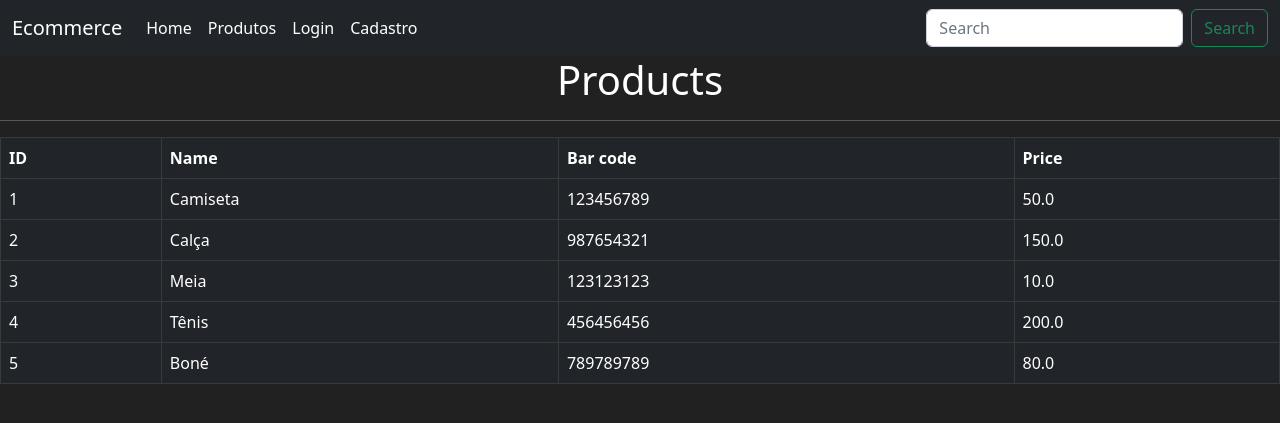
After one commit to HenriqueCole/flask, a Flask app: page /products in a window 1280 px wide. The commit adds this page. Shown: the top 423 px of the page. Run offline with Flask 3, Linux system fonts and the light colour scheme.

Commit message:
feat: insert products and change the page route by clicking

```diff
--- a/e-commerce/app.py
+++ b/e-commerce/app.py
@@ -4,5 +4,21 @@ app = Flask(__name__)
 
 
 @app.route('/')
-def hello_world():
+def index():
     return render_template('home.html')
+
+
+@app.route('/products')
+def product_page():
+    items = [
+        {"id": 1, "name": "Camiseta", "bar_code": "123456789", "price": 50.00},
+        {"id": 2, "name": "Calça", "bar_code": "987654321", "price": 150.00},
+        {"id": 3, "name": "Meia", "bar_code": "123123123", "price": 10.00},
+        {"id": 4, "name": "Tênis", "bar_code": "456456456", "price": 200.00},
+        {"id": 5, "name": "Boné", "bar_code": "789789789", "price": 80.00},
+    ]
+    return render_template("products.html", items=items)
+
+
+if __name__ == '__main__':
+    app.run()
--- /dev/null
+++ b/e-commerce/templates/base.html
@@ -0,0 +1,86 @@
+<!DOCTYPE html>
+<html lang="en">
+  <head>
+    <meta charset="UTF-8" />
+    <meta name="viewport" content="width=device-width, initial-scale=1.0" />
+    <link
+      rel="stylesheet"
+      href="https://cdn.jsdelivr.net/npm/bootstrap@5.2.3/dist/css/bootstrap.min.css"
+      integrity="sha384-rbsA2VBKQhggwzxH7pPCaAqO46MgnOM80zW1RWuH61DGLwZJEdK2Kadq2F9CUG65"
+      crossorigin="anonymous"
+    />
+
+    <title>{% block title %}{% endblock %}</title>
+  </head>
+  <body>
+    <style>
+      body {
+        background-color: #212121;
+        color: #fff;
+      }
+    </style>
+
+    <nav class="navbar navbar-expand-lg navbar-dark bg-dark">
+      <div class="container-fluid">
+        <a class="navbar-brand" href="#">Ecommerce</a>
+        <div class="collapse navbar-collapse" id="navbarSupportedContent">
+          <ul class="navbar-nav me-auto mb-2 mb-lg-0">
+            <div class="navbar-nav me-auto">
+              <li class="nav-item">
+                <a
+                  class="nav-link active"
+                  aria-current="page"
+                  href="{{url_for('index')}}"
+                  >Home</a
+                >
+              </li>
+              <li class="nav-item">
+                <a
+                  class="nav-link active"
+                  aria-current="page"
+                  href="{{url_for('product_page')}}"
+                  >Produtos</a
+                >
+              </li>
+            </div>
+            <div class="navbar-nav ms-auto">
+              <li class="nav-item">
+                <a class="nav-link active" aria-current="page" href="#"
+                  >Login</a
+                >
+              </li>
+              <li class="nav-item">
+                <a class="nav-link active" aria-current="page" href="#"
+                  >Cadastro</a
+                >
+              </li>
+            </div>
+          </ul>
+          <form class="d-flex">
+            <input
+              class="form-control me-2"
+              type="search"
+              placeholder="Search"
+              aria-label="Search"
+            />
+            <button class="btn btn-outline-success" type="submit">
+              Search
+            </button>
+          </form>
+        </div>
+      </div>
+    </nav>
+
+    {% block content %}{% endblock %}
+    <script
+      src="https://cdn.jsdelivr.net/npm/bootstrap@5.2.3/dist/js/bootstrap.min.js"
+      integrity="sha384-cuYeSxntonz0PPNlHhBs68uyIAVpIIOZZ5JqeqvYYIcEL727kskC66kF92t6Xl2V"
+      crossorigin="anonymous"
+    ></script>
+    <script
+      src="https://cdn.jsdelivr.net/npm/bootstrap@5.2.3/dist/js/bootstrap.bundle.min.js"
+      integrity="sha384-kenU1KFdBIe4zVF0s0G1M5b4hcpxyD9F7jL+jjXkk+Q2h455rYXK/7HAuoJl+0I4"
+      crossorigin="anonymous"
+    ></script>
+  </body>
+</html>
--- /dev/null
+++ b/e-commerce/templates/products.html
@@ -0,0 +1,25 @@
+{% extends 'base.html' %} {% block title %} Produtos {% endblock %} {% block
+content %}
+<h1 style="text-align: center">Products</h1>
+<hr />
+<table class="table table-hover table-dark table-bordered">
+  <thead>
+    <tr>
+      <th scope="col">ID</th>
+      <th scope="col">Name</th>
+      <th scope="col">Bar code</th>
+      <th scope="col">Price</th>
+    </tr>
+  </thead>
+  <tbody>
+    {% for item in items %}
+    <tr>
+      <td>{{item.id}}</td>
+      <td>{{item.name}}</td>
+      <td>{{item.bar_code}}</td>
+      <td>{{item.price}}</td>
+    </tr>
+    {% endfor %}
+  </tbody>
+</table>
+{% endblock %}
```
Also changed, not shown: e-commerce/templates/home.html (+5 -71 lines).
